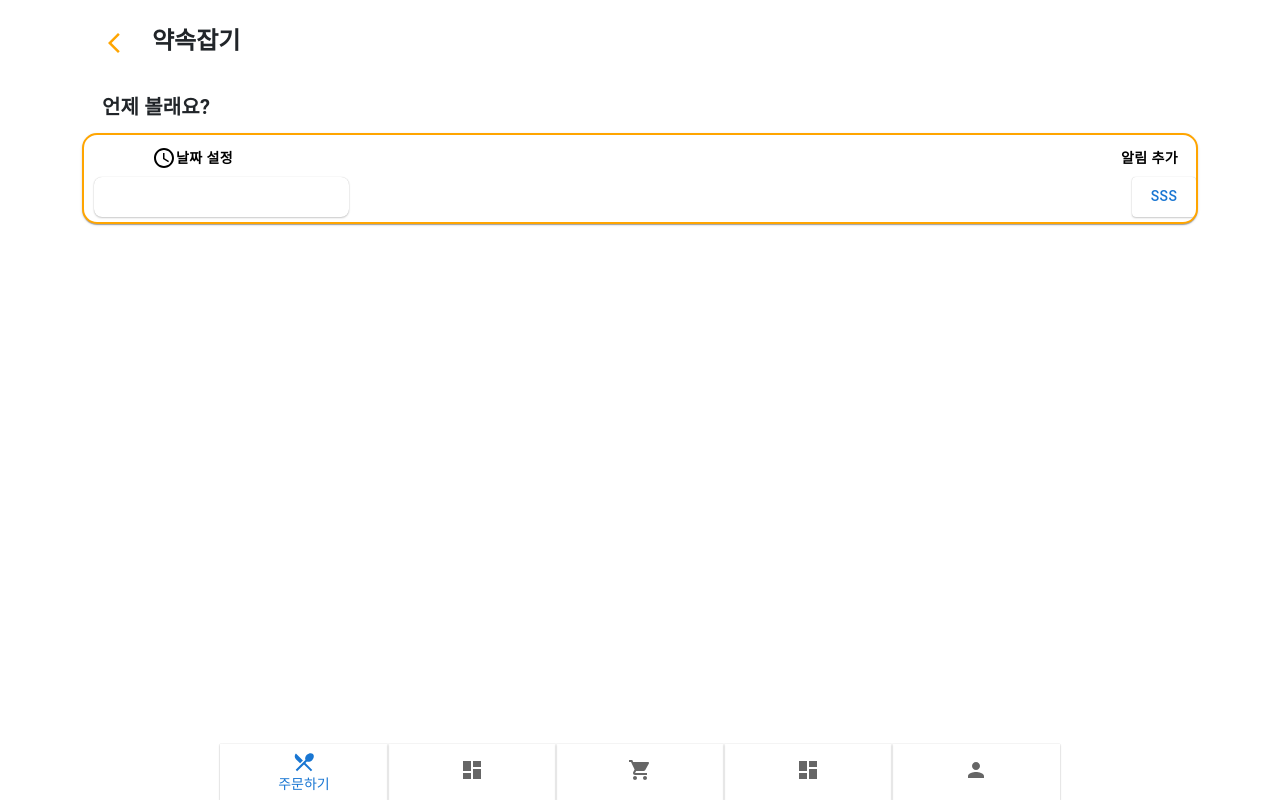
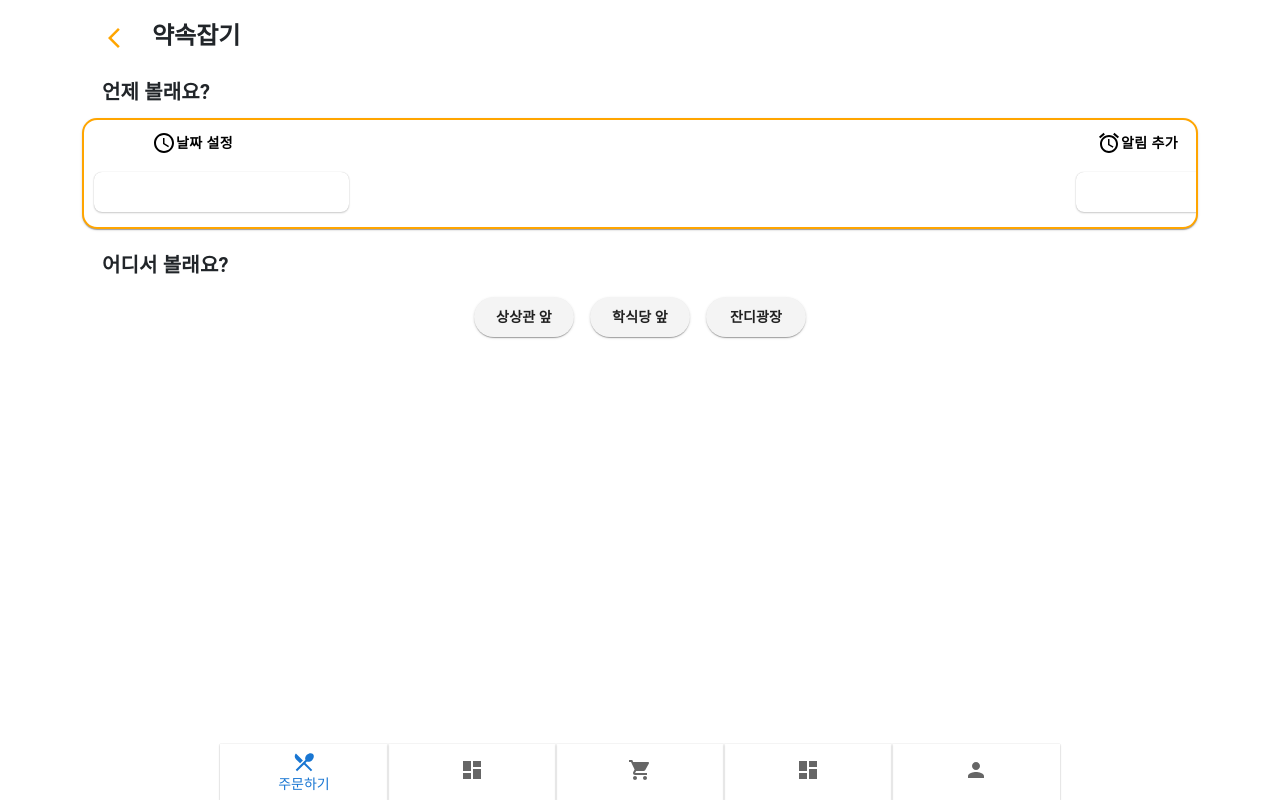
Before and after one commit to BugiSquad/GraduationProject2023, a React (Create React App) app: page /mypage/message/makeappointment in a window 1280 px wide. Built offline with nearby package versions, Linux system fonts and the light colour scheme.

Commit message:
약속잡기 ; 날짜, 알림, 장소 선택 기능

```diff
--- a/package.json
+++ b/package.json
@@ -18,6 +18,7 @@
     "@types/react-dom": "^18.0.11",
     "@types/react-native": "^0.71.5",
     "bootstrap": "^5.2.3",
+    "date-fns": "^2.29.3",
     "localforage": "^1.10.0",
     "match-sorter": "^6.3.1",
     "react": "^18.2.0",
--- /dev/null
+++ b/src/components/Place.tsx
@@ -0,0 +1,46 @@
+import React, { useState } from "react";
+import { Button, Card, Typography } from "@mui/material";
+import { PlaceItem } from "../types/PlaceItem";
+
+type Props = {
+    places: PlaceItem[];
+};
+
+export const Place: React.FC<Props> = ({ places }) => {
+    const [selectedIdx, setSelectedIdx] = useState<number | null>(null);
+    const [selectedPlaceName, setSelectedPlaceName] = useState<string | null>(null);
+
+    const handleClick = (idx: number, placeName: string) => {
+        if (idx === selectedIdx) {
+            setSelectedIdx(null);
+            setSelectedPlaceName(null);
+        } else {
+            setSelectedIdx(idx);
+            setSelectedPlaceName(placeName);
+        }
+    };
+    return (<>
+        {places.map((place, idx) => (
+            <Button key={idx} disableElevation disableRipple onClick={() => handleClick(idx, place.placeName)}>
+                <Card
+                    sx={{
+                        minWidth: 100,
+                        minHeight: 40,
+                        padding: "10px 5",
+                        marginTop: "10px",
+                        borderRadius: "25px",
+                        backgroundColor: selectedIdx === idx ? place.bgColor : "#F4F4F4",
+                    }}
+                >
+                    <div style={{ alignItems: "center", justifyContent: "space-between", marginTop: "10px" }}>
+                        <Typography variant={"body2"} fontWeight={"bold"}>
+                            {place.placeName}
+                        </Typography>
+                    </div>
+                </Card>
+            </Button>
+
+        ))}            {selectedPlaceName && <div>Selected place: {selectedPlaceName}</div>}
+
+    </>)
+}
--- /dev/null
+++ b/src/components/Places.tsx
@@ -0,0 +1,20 @@
+import React from "react";
+import { PlaceItem } from "../types/PlaceItem";
+import { Place } from "./Place";
+
+const placeName: string[] = ['상상관 앞', '학식당 앞', '잔디광장']
+const bgColor: string = '#00000047'
+const places: PlaceItem[] = [
+    { placeName: "상상관 앞", bgColor: bgColor, selectValue: false },
+    { placeName: "학식당 앞", bgColor: bgColor, selectValue: false },
+    { placeName: "잔디광장", bgColor: bgColor, selectValue: false },
+];
+
+export const Places: React.FC = () => {
+    return (<>
+        <div style={{ width: "100%" }}>
+            <Place places={places} />
+        </div>
+       </>
+    )
+}
--- a/src/components/RecentMeet.tsx
+++ b/src/components/RecentMeet.tsx
@@ -12,7 +12,8 @@ const truncatedStr = truncate(str, 13);
 
 export const RecentMeet: React.FC<PostItem> = (detail: PostItem) => {
     return (<>
-        <Card sx={{paddingLeft:'10px', paddingRight:'10px',display: "flex", margin: "20px", flex: "1", justifyContent: "space-between", alignItems: "center", minWidth: 280, maxWidth:400}}>
+        <Card sx={{paddingLeft:'10px', paddingRight:'10px',display: "flex", margin: "20px", flex: "1", justifyContent: "space-between", alignItems: "center", minWidth: 280, maxWidth:400, borderRadius: '20px',
+               }}>
             <Avatar src={detail.avatarUrl}/>
             <Typography variant={"body2"}>{truncatedStr}</Typography>
             <Typography variant={"subtitle2"}>{detail.postTime}</Typography>
--- a/src/pages/MakeAppointment.tsx
+++ b/src/pages/MakeAppointment.tsx
@@ -1,4 +1,4 @@
-import { Button, Card, Typography } from "@mui/material";
+import { Avatar, Button, Card, Typography } from "@mui/material";
 import React, { useState } from "react";
 import { BottomNavigationGroup } from "../components/BottomNavigationGroup";
 import { handleGoBack } from "./Detail/MyMessageDetail";
@@ -6,11 +6,13 @@ import ArrowBackIosNewIcon from '@mui/icons-material/ArrowBackIosNew';
 import AccessTimeIcon from '@mui/icons-material/AccessTime';
 import DatePicker from 'react-datepicker';
 import 'react-datepicker/dist/react-datepicker.css';
-
+import AccessAlarmIcon from '@mui/icons-material/AccessAlarm';
+import { ko } from "date-fns/esm/locale";
+import { Places } from "../components/Places";
 
 export const MakeAppointment: React.FC = () => {
     const [selectedDate, setSelectedDate] = useState<Date | null>(null);
-
+    const [selectedTime, setSelectedTime] = useState<Date | null>(null);
 
     const handleChange = (date: Date | null) => {
         setSelectedDate(date);
@@ -19,17 +21,15 @@ export const MakeAppointment: React.FC = () => {
 
     return (
         <div className="App container">
-            <div style={{ display: "flex", flexDirection: "row", alignItems: "center", justifyContent: "space-between", marginTop: "25px" }}>
+            <div style={{ display: "flex", flexDirection: "row", alignItems: "center", justifyContent: "space-between", marginTop: "20px" }}>
                 <Typography variant={"h5"} fontWeight={'bold'}>
                     <Button onClick={handleGoBack} disableElevation>
                         <ArrowBackIosNewIcon sx={{ color: 'orange' }} /></Button> 약속잡기</Typography>
             </div>
-            <div style={{ display: "flex", flexDirection: "row", marginLeft: "20px", marginTop: "30px" }}>
+            <div style={{ display: "flex", flexDirection: "row", marginLeft: "20px", marginTop: "20px" }}>
                 <Typography variant={"h6"} fontWeight={'bold'}>언제 볼래요?</Typography>
             </div>
             <Card sx={{
-                minWidth: 200,
-                minHeight: 90,
                 padding: '10px 5',
                 marginTop: '10px',
                 borderRadius: '15px',
@@ -39,14 +39,33 @@ export const MakeAppointment: React.FC = () => {
                     <Button disableElevation disableRipple style={{ color: 'black', fontWeight: 'bold', marginLeft: "60px" }}>
                         <AccessTimeIcon />날짜 설정
                     </Button>
-                    <Button disableElevation disableRipple style={{ color: 'black', fontWeight: 'bold', marginRight: "10px" }}>알림 추가</Button>
+                    <Button disableElevation disableRipple style={{ color: 'black', fontWeight: 'bold', marginRight: "10px" }}><AccessAlarmIcon />알림 추가</Button>
                 </div>
-                <div style={{ display: "flex", flexDirection: "row", justifyContent: 'space-between', marginBottom: "5px" }}>
-                    <div style={{ marginLeft: "10px" }}><DatePicker selected={selectedDate} onChange={handleChange} dateFormat="yyyy년 MM월 dd일" /></div>
-                    <Button>sss</Button>
+                <div style={{ display: "flex", flexDirection: "row", marginBottom: "5px", justifyContent: "space-between" }}>
+                    <div style={{ margin: "10px", }}>
+                        <DatePicker
+                            locale={ko}
+                            selected={selectedDate}
+                            onChange={handleChange}
+                            dateFormat="yyyy년 MM월 dd일" /></div>
+                    <div style={{ margin: "10px", maxInlineSize: "110px" }}>
+                        <DatePicker
+                            selected={selectedTime}
+                            onChange={(date) => setSelectedTime(date)}
+                            showTimeSelect
+                            showTimeSelectOnly
+                            timeIntervals={5}
+                            timeCaption="시간 설정"
+                            dateFormat="h:mm aa"
+                        />
+                    </div>
                 </div>
 
             </Card>
+            <div style={{ display: "flex", flexDirection: "row", marginLeft: "20px", marginTop: "20px" }}>
+                <Typography variant={"h6"} fontWeight={'bold'}>어디서 볼래요?</Typography>
+            </div>
+            <Places />
             <BottomNavigationGroup />
         </div>
     )
--- a/src/pages/Message.tsx
+++ b/src/pages/Message.tsx
@@ -7,6 +7,7 @@ import { PageTemplate } from "./PageTemplate";
 import 'bootstrap/dist/css/bootstrap.min.css';
 import { Link } from "react-router-dom";
 import { BottomNavigationGroup } from "../components/BottomNavigationGroup";
+import { faker } from "@faker-js/faker";
 
 interface Message {
     id: number;
@@ -30,12 +31,13 @@ export const Message: React.FC = () => {
         setMessageList([...messageList, newMessage]);
         setMessageInput("");
     };
+    var sub_name = faker.name.firstName();
     return (
         <div className="App container">
             <div style={{ display: "flex", flexDirection: "row", alignItems: "center", justifyContent: "space-between", marginTop:"15px" }}>
             <Typography variant={"h6"} fontWeight={'bold'}>
                     <Button onClick={handleGoBack} disableElevation>
-                        <ArrowBackIosNewIcon /></Button> @@@님과의 쪽지</Typography>
+                        <ArrowBackIosNewIcon /></Button> {sub_name}님과의 쪽지</Typography>
                 <div style={{ display: "inherit", alignItems: "center", paddingRight: "10px" }}>
                     <Link to="/mypage/message/makeappointment" ><IconButton ><HandshakeIcon /></IconButton></Link>
                 </div>
@@ -52,7 +54,7 @@ export const Message: React.FC = () => {
             }}>
                 <div style={{ display: 'flex', flexDirection: 'column' }}>
                     <div style={{ alignSelf: 'flex-start', backgroundColor: '#E5E5EA', borderRadius: '10px', padding: '10px', margin: '5px' }}>
-                        <div style={{ display: "flex", fontWeight: "bold", fontSize: "7px", alignSelf: 'flex-end' }}>@@@님</div>
+                        <div style={{ display: "flex", fontWeight: "bold", fontSize: "7px", alignSelf: 'flex-end' }}>{sub_name}님</div>
                         <div>안녕하세요! 반갑습니다.</div></div>
                 </div>
 
--- /dev/null
+++ b/src/types/PlaceItem.tsx
@@ -0,0 +1,5 @@
+export interface PlaceItem {
+    placeName: string;
+    bgColor: string;
+    selectValue: boolean;
+}
```
Also changed, not shown: 1 other file (tests, documents, lock files or other folders).
